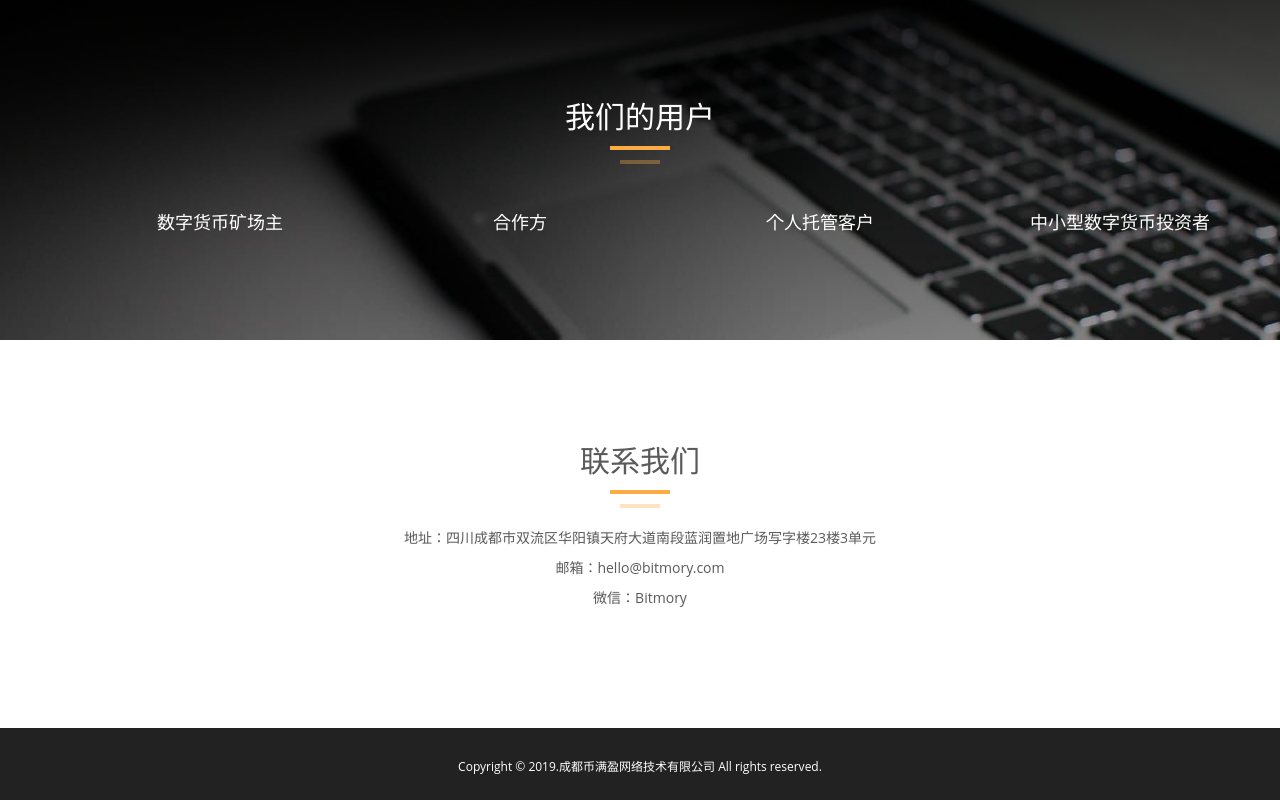
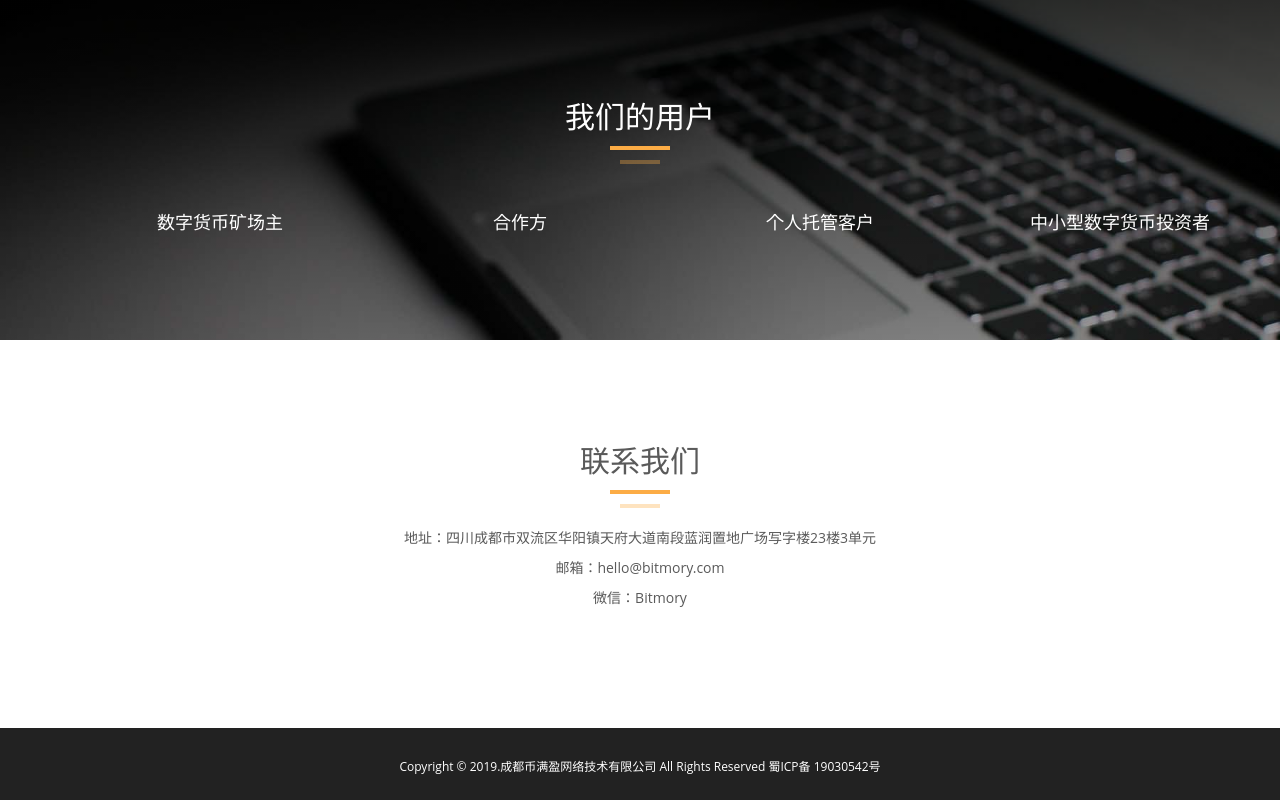
Before and after one commit to bitmory/www, a website built with webpack: page web/index.html in a window 1280 px wide. Shown: the part 2572-3372 px from the top of the page. Built offline with nearby package versions, Linux system fonts and the light colour scheme.

Commit message:
备案号添加

```diff
--- a/web/index.html
+++ b/web/index.html
@@ -285,7 +285,7 @@
 <nav id="footer">
 	<div class="container">
 		<div class="fnav">
-			<p>Copyright &copy; 2019.成都币满盈网络技术有限公司 All rights reserved.</p>
+			<p>Copyright &copy; 2019.成都币满盈网络技术有限公司 All Rights Reserved 蜀ICP备  19030542号</p>
 		</div>
 <!--		<div class="pull-right fnav">-->
 <!--			<ul class="footer-social">-->
```
Also changed, not shown: web/main.html (+1 -1 lines).
